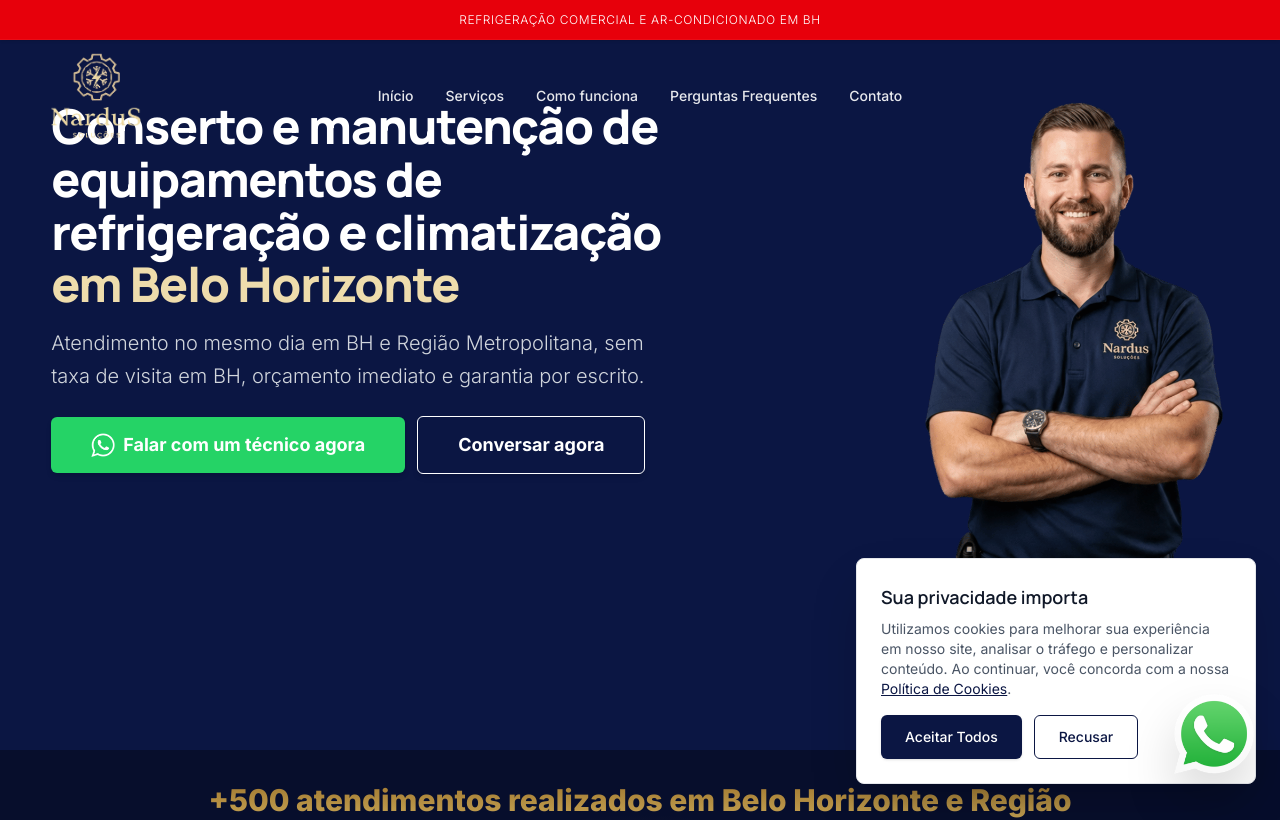
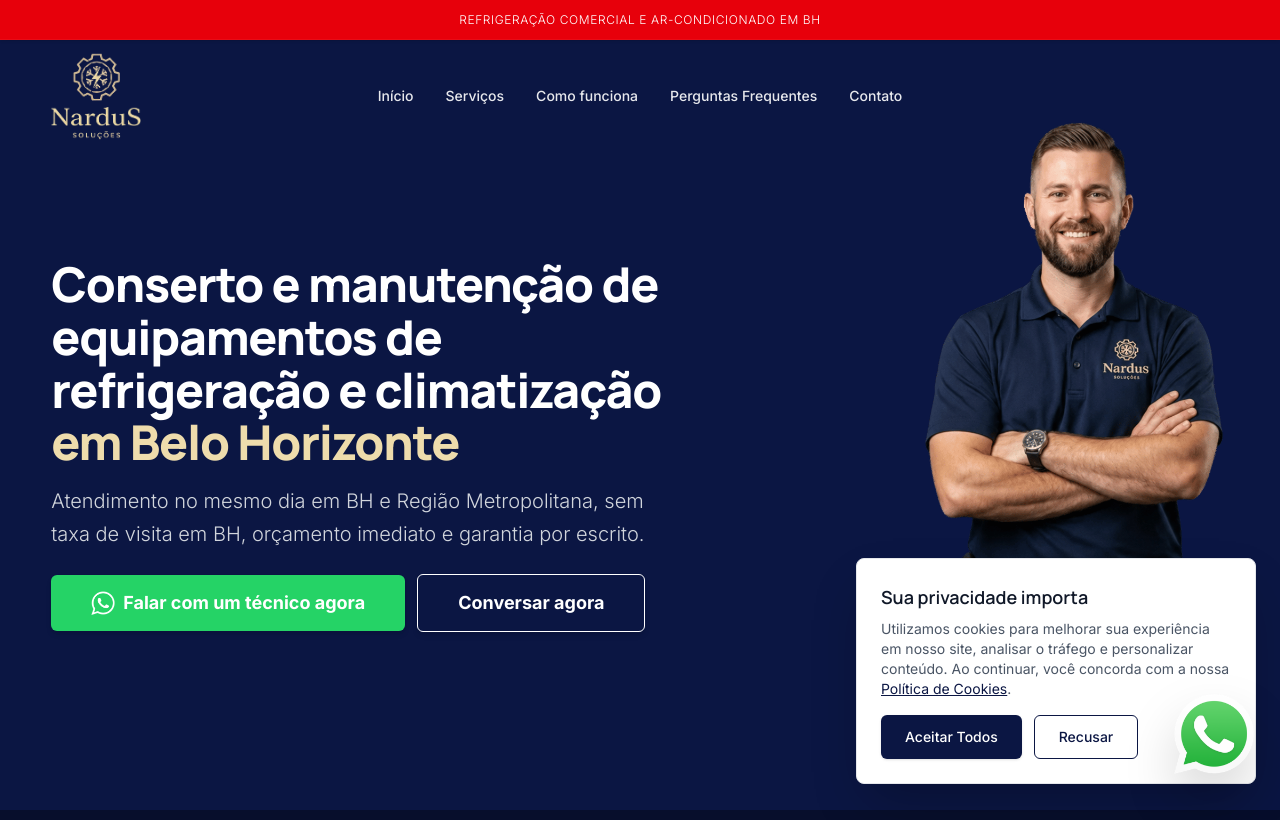
Before and after one commit to t0non/lpNardus, a Next.js app: page / in a window 1280 px wide. Shown: the top 820 px of the page. Built offline with nearby package versions, Linux system fonts and the light colour scheme.

Commit message:
style: balance hero position with center align and 120px padding

```diff
--- a/src/app/globals.css
+++ b/src/app/globals.css
@@ -87,11 +87,11 @@ body {
 .hero-inner {
   display: grid;
   grid-template-columns: minmax(0, 1.1fr) minmax(360px, 0.8fr);
-  align-items: start;
+  align-items: center;
   gap: clamp(48px, 7vw, 110px);
   min-height: auto;
-  padding-top: 100px;
-  padding-bottom: 0;
+  padding-top: 120px;
+  padding-bottom: 40px;
 }
 
 .hero-content {
```
